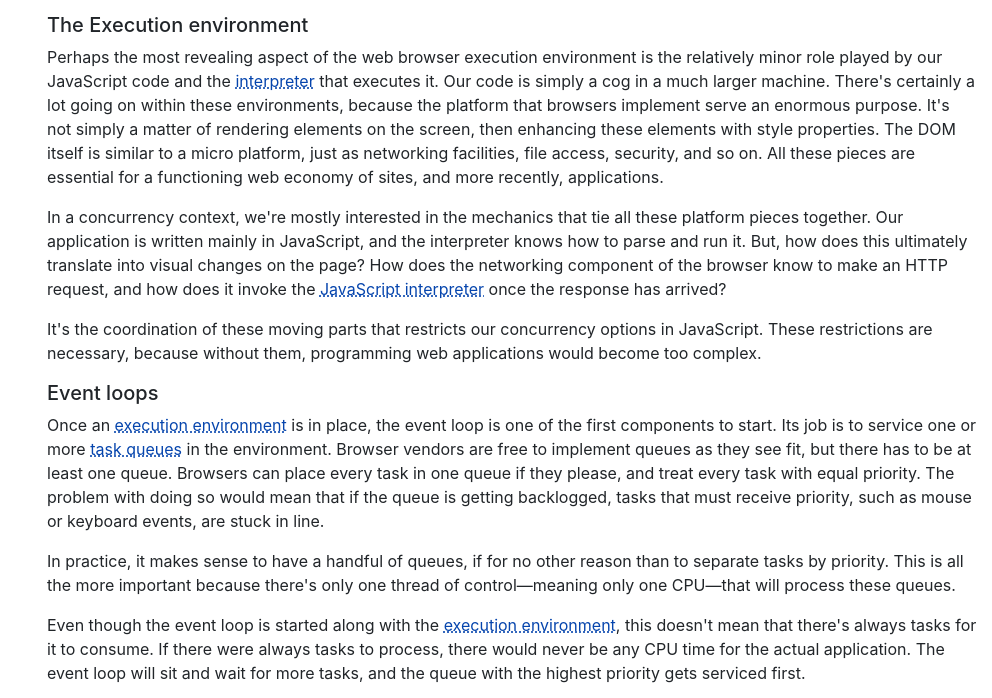
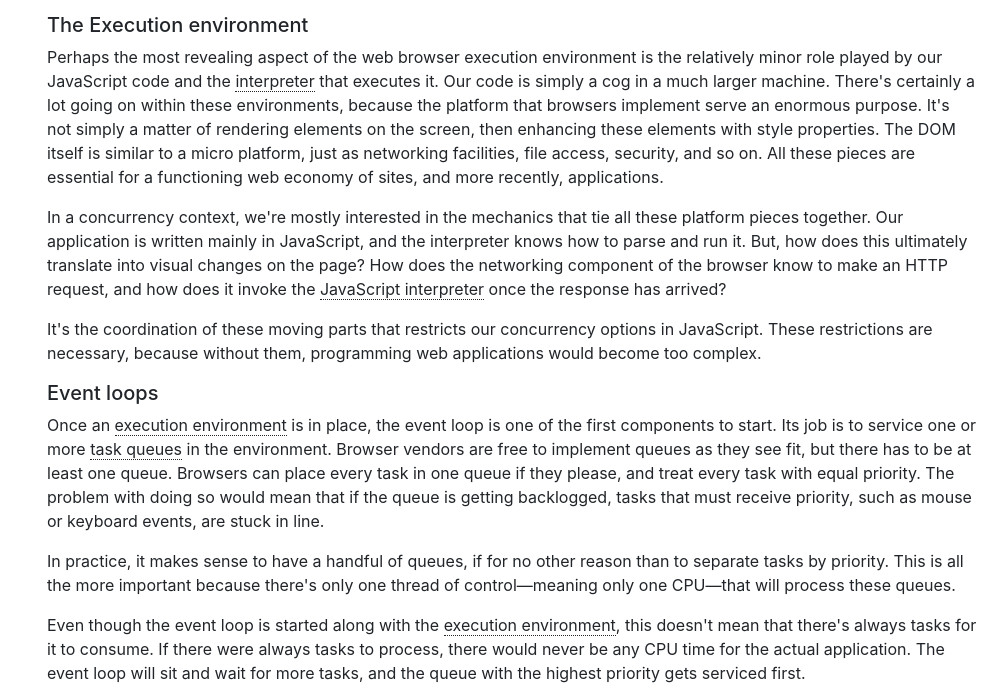
Before and after one commit to georgeletsos/javascript-concurrency, a website built with webpack: page src/chapters/chapter2/chapter2.html in a window 1280 px wide. Shown: the part 1120-1818 px from the top of the page, without its empty margins (288-1280 px from the left). Built offline with nearby package versions, Linux system fonts and the light colour scheme; a script that the page names is missing.

Commit message:
Changed the style of the Terms that have tooltips

```diff
--- a/src/scss/main.scss
+++ b/src/scss/main.scss
@@ -167,9 +167,7 @@ $sidebar-mobile-height: 40px;
  * Terms tooltips
  */
 .term {
-  color: #0645ad;
-  text-decoration: underline;
-  text-decoration-style: dotted;
+  border-bottom: 1px dotted;
   cursor: help;
 }
 
```
Also changed, not shown: src/css/main.css.
